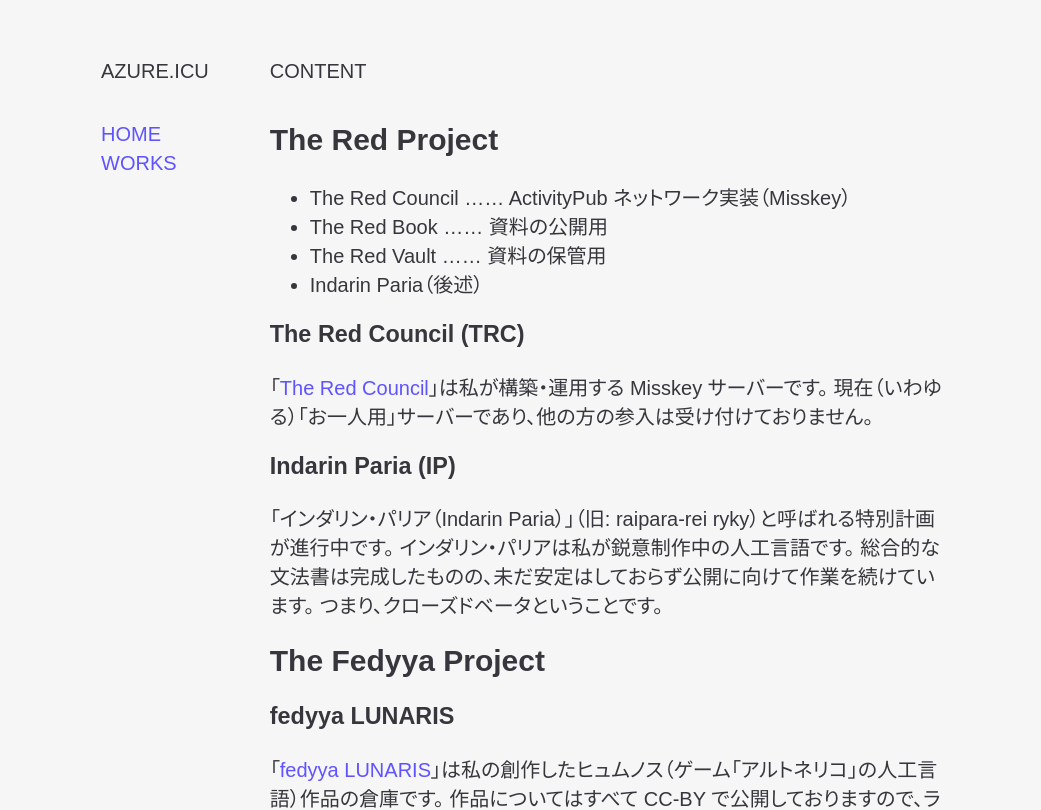
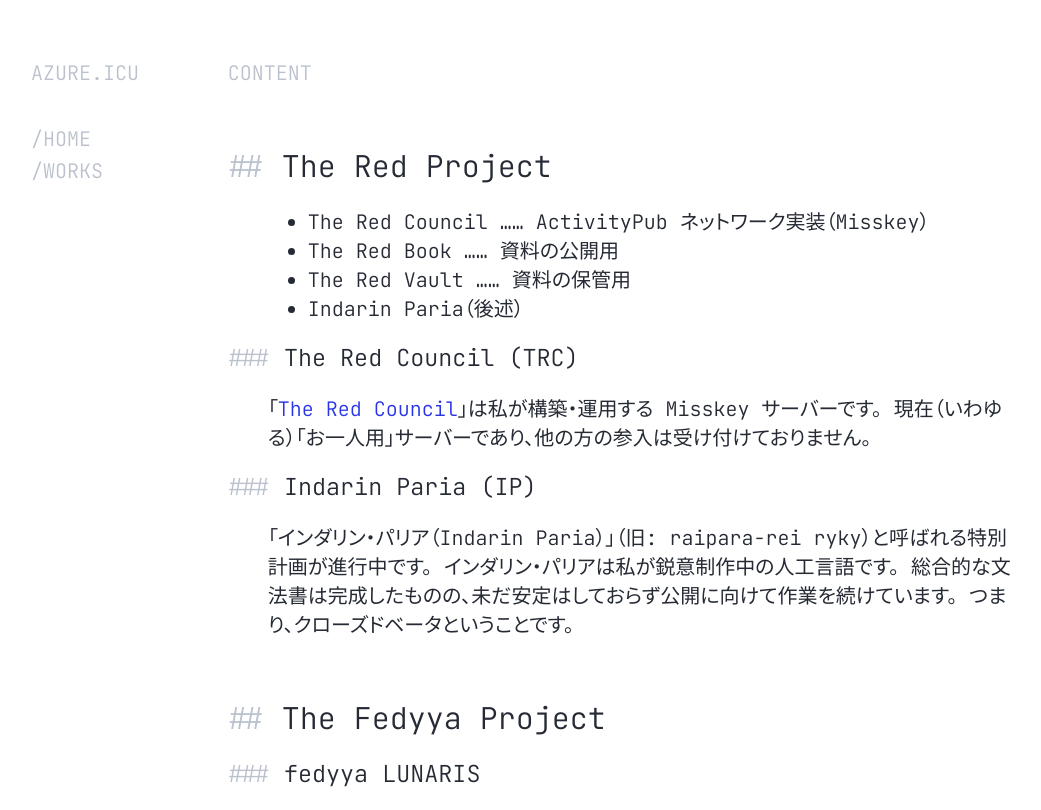
Before and after one commit to akaregi/azure3, a Next.js app: page /works in a window 1280 px wide. Shown: the top 810 px of the page, without its empty margins (117-1158 px from the left). Built offline with nearby package versions, Linux system fonts and the light colour scheme.

Commit message:
change: design
Signed-off-by: akaregi <verdigris@azure.icu>

```diff
--- a/src/pages/_document.tsx
+++ b/src/pages/_document.tsx
@@ -3,7 +3,12 @@
 export default function Document() {
   return (
     <Html lang="ja">
-      <Head />
+      <Head>
+        <link
+          href="https://fonts.googleapis.com/css2?family=JetBrains+Mono:wght@300&family=Zen+Kaku+Gothic+New&display=swap"
+          rel="stylesheet"
+        />
+      </Head>
       <body>
         <Main />
         <NextScript />
--- a/src/styles/components/Footer.module.css
+++ b/src/styles/components/Footer.module.css
@@ -1,3 +1,9 @@
 .footer {
   margin: 4rem 0;
+
+  color: var(--accent);
 }
+
+.footer::before {
+  content: "----";
+}
--- a/src/styles/components/Header.module.css
+++ b/src/styles/components/Header.module.css
@@ -1,5 +1,7 @@
 .header {
   margin: 2rem 0;
+
+  color: var(--accent);
 }
 
 @media screen and (max-width: 768px) {
--- a/src/styles/components/Menu.module.css
+++ b/src/styles/components/Menu.module.css
@@ -1,5 +1,7 @@
 .menu_title {
   margin: 2rem 0;
+
+  color: var(--accent);
 }
 
 .menu_items {
@@ -16,3 +18,11 @@
 .menu_item {
   text-decoration: none;
 }
+
+.menu_item a {
+  color: var(--accent);
+}
+
+.menu_item a::before {
+  content: "/";
+}
--- a/src/styles/globals.css
+++ b/src/styles/globals.css
@@ -1,14 +1,20 @@
 :root {
-  --background: #f6f6f6;
-  --foreground: #38363d;
-  --link: #5f53ff;
+  --background: #fff;
+  --text: #252a34;
+  --accent: #bbc2ce;
+  --link: #2835e6;
+
+  --font-size: 20px;
+  --margin: 10%;
+  --indent: 2rem;
 }
 
 @media (prefers-color-scheme: dark) {
   :root {
-    --background: #171619;
-    --foreground: #f1f1f1;
-    --link: #6fc9e9;
+    --background: #252a34;
+    --text: #e7eef3;
+    --accent: #939ca3;
+    --link: #08d9d6;
   }
 
   html {
@@ -16,19 +22,68 @@
   }
 }
 
+@media screen and (max-width: 768px) {
+  :root {
+    --font-size: 18px;
+    --margin: 5px;
+    --indent: 0rem;
+  }
+}
+
 html {
-  font-family: sans-serif;
+  font-family: "JetBrains Mono", "Zen Kaku Gothic New";
   font-feature-settings: "palt";
 
-  font-size: 20px;
+  font-size: var(--font-size);
 
-  max-width: 900px;
-  margin: 0 auto;
+  max-width: 1024px;
+  margin: 0 var(--margin);
 
   overflow-y: scroll;
 
   background-color: var(--background);
-  color: var(--foreground);
+  color: var(--text);
+}
+
+body {
+  margin: 0;
+}
+
+main p,
+main ul {
+  margin-left: var(--indent);
+}
+
+h1,
+h2,
+h3,
+h4,
+h5,
+h6 {
+  font-weight: 400;
+}
+
+h2::before,
+h3::before {
+  color: var(--accent);
+}
+
+h2 {
+  margin-top: 3rem;
+  margin-bottom: 1rem;
+}
+
+h2::before {
+  content: "## ";
+}
+
+h3 {
+  margin-top: 1rem;
+  margin-bottom: 1rem;
+}
+
+h3::before {
+  content: "### ";
 }
 
 a {
```
